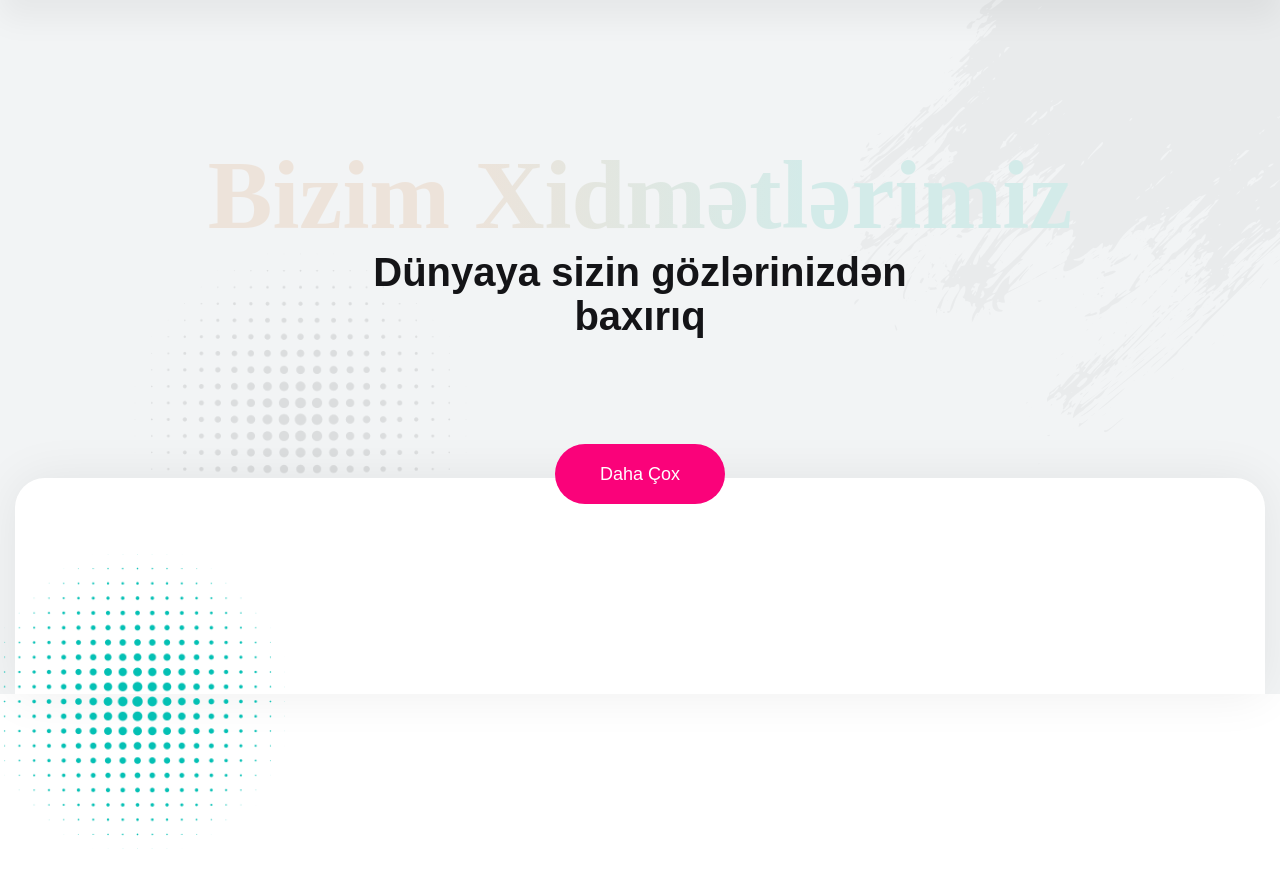
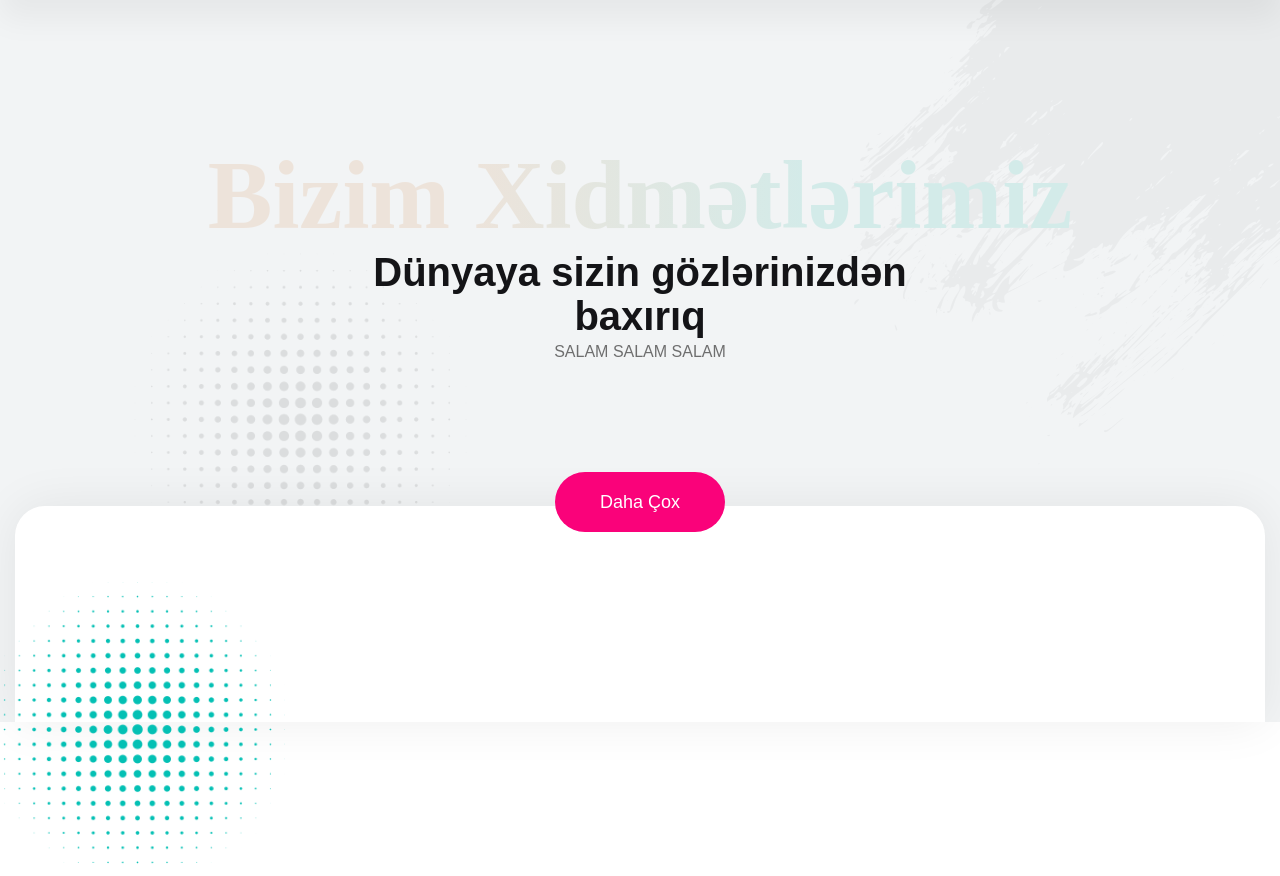
Before and after one commit to VRproduction/myopt, a Django app: page / in a window 1280 px wide. Shown: the part 219-1095 px from the top of the page. Run offline with Django 4.2, Linux system fonts and the light colour scheme; data that the repository does not hold is empty; parts of the project's set-up code (start-up, migrations or seed data) failed here and were passed over; some libraries are stand-ins or nearby versions; some web fonts are replaced.

Commit message:
salam for testing

```diff
--- a/app/templates/index.html
+++ b/app/templates/index.html
@@ -106,6 +106,9 @@
                 <div class="sec-title centred mb_50">
                     <span class="sub-title">{% trans 'Bizim Xidmətlərimiz' %}</span>
                     <h2>{% trans 'Dünyaya sizin gözlərinizdən' %} <br />{% trans 'baxırıq' %}</h2>
+                    SALAM
+                    SALAM
+                    SALAM
                 </div>
                 <div class="tabs-box">
                     <div class="tab-btn-box p_relative d_block mb_70 centred">
```
